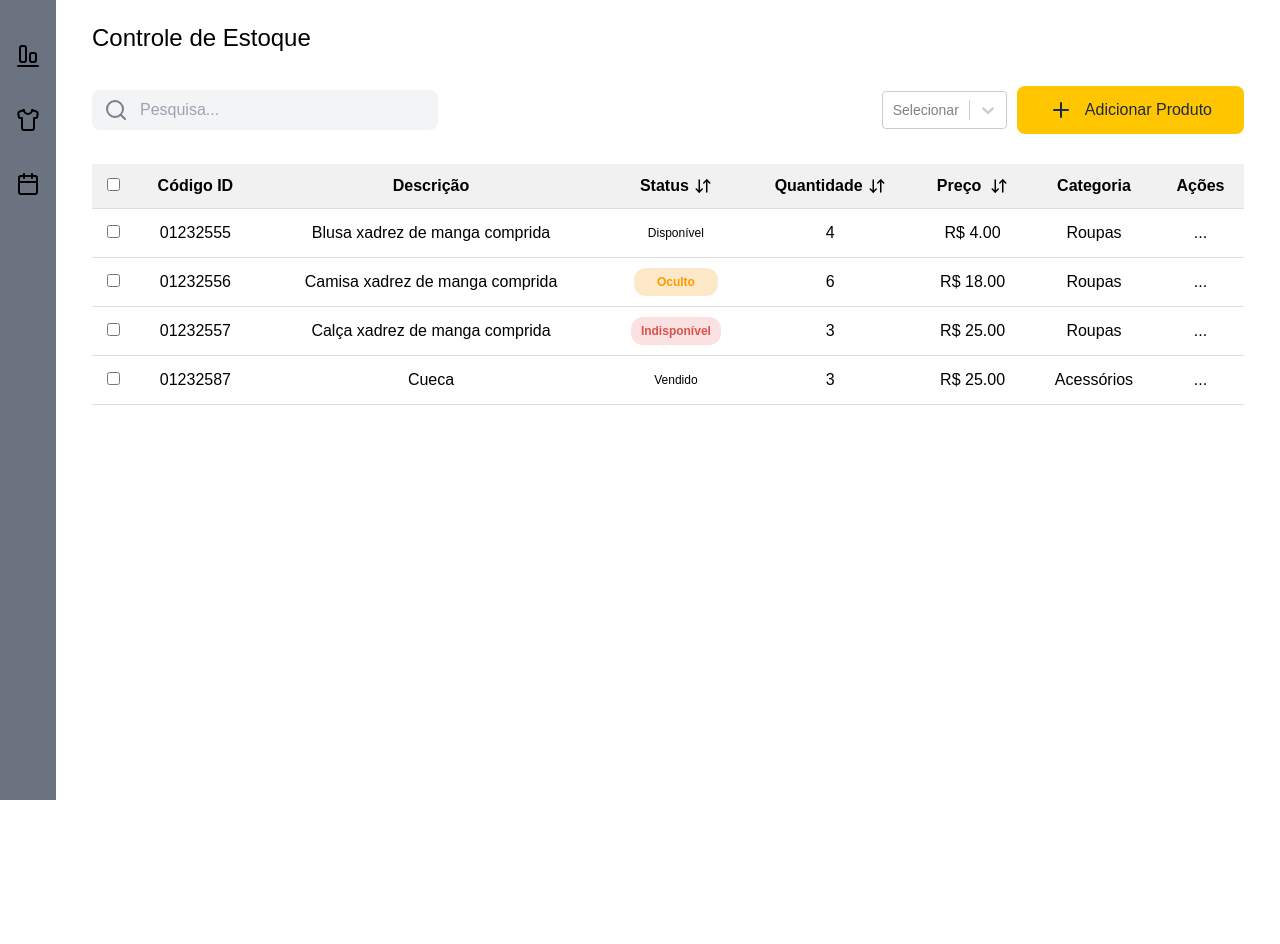
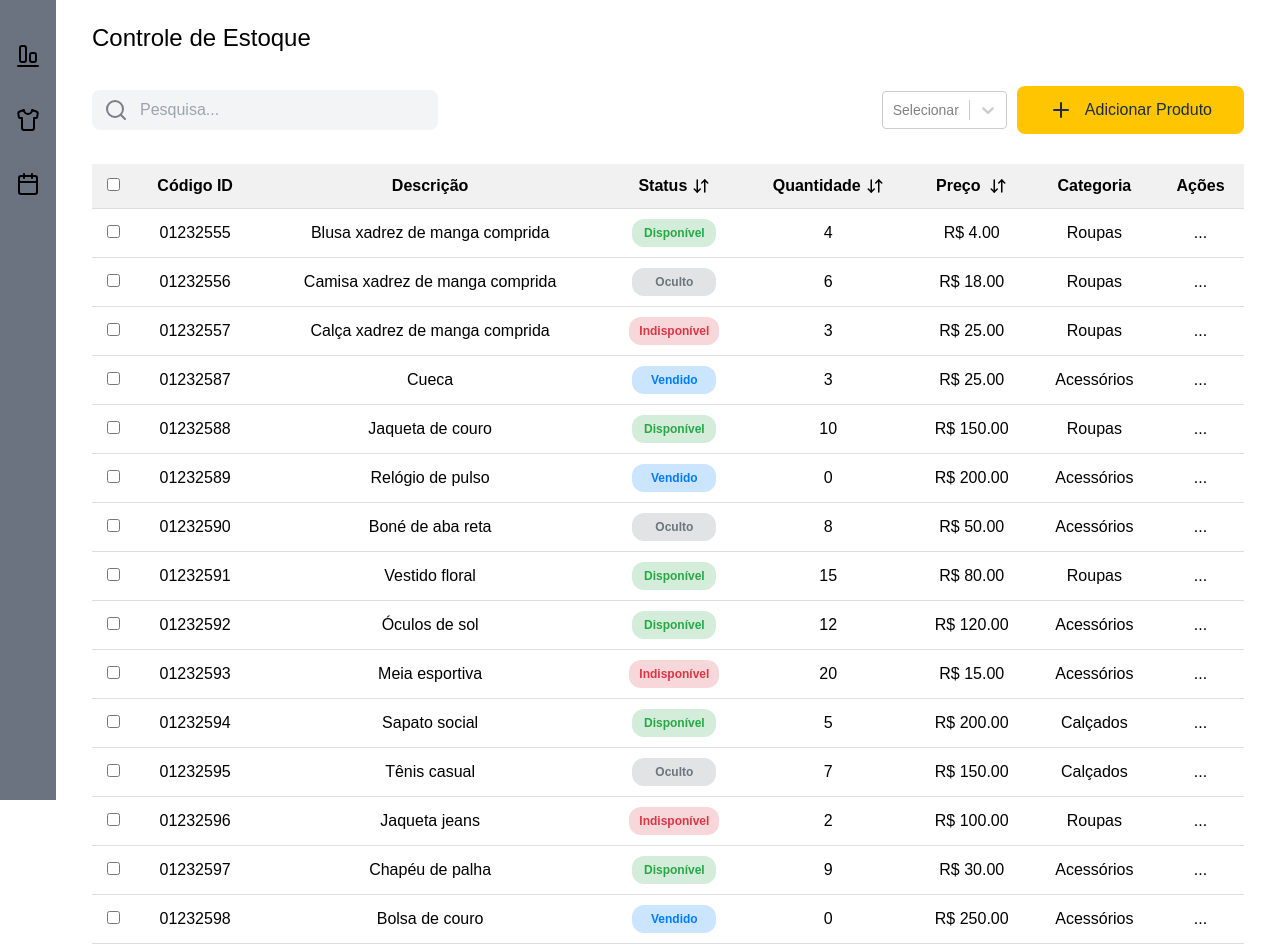
Before and after one commit to Re-vest/web, a React (Vite) app: page / in a window 1280 px wide. Before the commit the page ends 800 px from the top, so only its background shows below. Built offline with nearby package versions, Linux system fonts and the light colour scheme; a web font is replaced by a local one.

Commit message:
Edições no front

```diff
--- a/src/pages/Estoque/Estoque.jsx
+++ b/src/pages/Estoque/Estoque.jsx
@@ -44,6 +44,106 @@ export const Estoque = () => {
       categoria: "Acessórios",
       selecionado: false,
     },
+    {
+      id: "01232588",
+      descricao: "Jaqueta de couro",
+      status: "Disponível",
+      quantidade: 10,
+      preco: 150.0,
+      categoria: "Roupas",
+      selecionado: false,
+    },
+    {
+      id: "01232589",
+      descricao: "Relógio de pulso",
+      status: "Vendido",
+      quantidade: 0,
+      preco: 200.0,
+      categoria: "Acessórios",
+      selecionado: false,
+    },
+    {
+      id: "01232590",
+      descricao: "Boné de aba reta",
+      status: "Oculto",
+      quantidade: 8,
+      preco: 50.0,
+      categoria: "Acessórios",
+      selecionado: false,
+    },
+    {
+      id: "01232591",
+      descricao: "Vestido floral",
+      status: "Disponível",
+      quantidade: 15,
+      preco: 80.0,
+      categoria: "Roupas",
+      selecionado: false,
+    },
+    {
+      id: "01232592",
+      descricao: "Óculos de sol",
+      status: "Disponível",
+      quantidade: 12,
+      preco: 120.0,
+      categoria: "Acessórios",
+      selecionado: false,
+    },
+    {
+      id: "01232593",
+      descricao: "Meia esportiva",
+      status: "Indisponível",
+      quantidade: 20,
+      preco: 15.0,
+      categoria: "Acessórios",
+      selecionado: false,
+    },
+    {
+      id: "01232594",
+      descricao: "Sapato social",
+      status: "Disponível",
+      quantidade: 5,
+      preco: 200.0,
+      categoria: "Calçados",
+      selecionado: false,
+    },
+    {
+      id: "01232595",
+      descricao: "Tênis casual",
+      status: "Oculto",
+      quantidade: 7,
+      preco: 150.0,
+      categoria: "Calçados",
+      selecionado: false,
+    },
+    {
+      id: "01232596",
+      descricao: "Jaqueta jeans",
+      status: "Indisponível",
+      quantidade: 2,
+      preco: 100.0,
+      categoria: "Roupas",
+      selecionado: false,
+    },
+    {
+      id: "01232597",
+      descricao: "Chapéu de palha",
+      status: "Disponível",
+      quantidade: 9,
+      preco: 30.0,
+      categoria: "Acessórios",
+      selecionado: false,
+    },
+    {
+      id: "01232598",
+      descricao: "Bolsa de couro",
+      status: "Vendido",
+      quantidade: 0,
+      preco: 250.0,
+      categoria: "Acessórios",
+      selecionado: false,
+    }
+
     // Adicione mais produtos conforme necessário
   ]);
 
--- a/src/styles/estoque.css
+++ b/src/styles/estoque.css
@@ -72,21 +72,27 @@
   text-align: center;
 }
 
-.status.ativo {
-  background-color: #dafbe1;
-  color: #228b22;
+.status.disponível   {
+  background-color: #d4edda;
+  color: #28a745;
+  font-weight: bold;
+}
+
+.status.vendido   {
+  background-color: #cce5ff;
+  color: #007bff;
   font-weight: bold;
 }
 
 .status.oculto {
-  background-color: #fde9c7;
-  color: #ff9900;
+  background-color: #e2e3e5;
+  color: #6c757d;
   font-weight: bold;
 }
 
 .status.indisponível {
-  background-color: #fbe1e1;
-  color: #d9534f;
+  background-color: #f8d7da;
+  color: #dc3545;
   font-weight: bold;
 }
 
```
